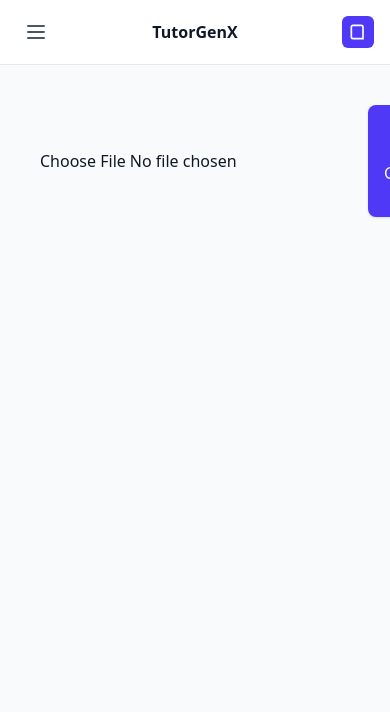
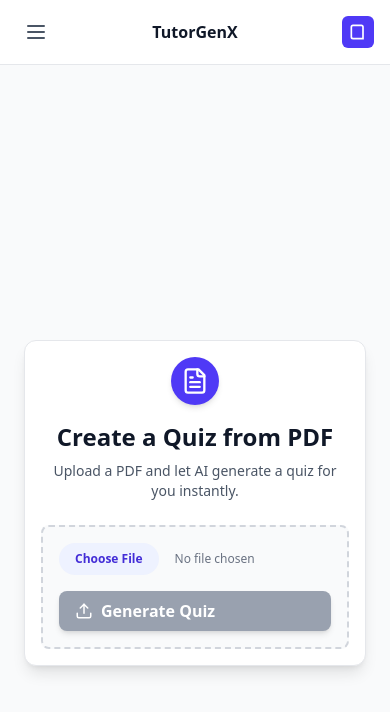
Before and after one commit to areesh18/TutorGenX, a React (Vite) app in the folder frontend/: page /quizfrompdf in a window 390 px wide. Shown: the top 712 px of the page. Built offline with nearby package versions, Linux system fonts and the light colour scheme.

Commit message:
quiz section working fine, made responsive

```diff
--- a/frontend/src/pages/QuizFromPDF.jsx
+++ b/frontend/src/pages/QuizFromPDF.jsx
@@ -3,6 +3,16 @@
 import React, { useState } from "react"
 import axios from "axios"
 import { motion, AnimatePresence } from "framer-motion"
+import { Upload, FileText, CheckCircle, XCircle, RefreshCcw } from 'lucide-react'
+
+// Custom components for a cleaner UI
+const LoadingSpinner = () => (
+  <div className="flex flex-col items-center justify-center p-6 sm:p-8 bg-white rounded-xl sm:rounded-2xl shadow-xl border border-gray-200 w-full max-w-xs sm:max-w-md mx-auto">
+    <div className="w-10 h-10 sm:w-12 sm:h-12 border-4 border-indigo-200 border-t-indigo-600 rounded-full animate-spin mb-4" />
+    <span className="text-gray-900 font-medium text-base sm:text-lg">Processing...</span>
+    <span className="text-gray-500 text-xs sm:text-sm mt-1">This may take a moment.</span>
+  </div>
+)
 
 const QuizFromPDF = () => {
   const [file, setFile] = useState(null)
@@ -12,15 +22,26 @@ const QuizFromPDF = () => {
   const [score, setScore] = useState(0)
   const [showPopup, setShowPopup] = useState(false)
   const [loading, setLoading] = useState(false)
+  const [error, setError] = useState(null)
 
   const handleFileChange = (e) => {
     setFile(e.target.files[0])
+    setError(null)
   }
 
   const handleUpload = async () => {
-    if (!file) return alert("Please select a PDF file first.")
+    if (!file) {
+      setError("Please select a PDF file first.")
+      return
+    }
 
     setLoading(true)
+    setError(null)
+    setQuiz([])
+    setScore(0)
+    setQuizSubmitted(false)
+    setSelectedAnswers({}) // <-- Add this line to reset answers
+
     try {
       // Step 1: Upload PDF -> get extracted text
       const formData = new FormData()
@@ -32,7 +53,6 @@ const QuizFromPDF = () => {
         },
       })
       const extractedText = textRes.data
-      console.log("Extracted Text:", extractedText)
 
       // Step 2: Send extracted text -> get quiz
       const quizRes = await axios.post(
@@ -47,7 +67,7 @@ const QuizFromPDF = () => {
       setQuiz(quizRes.data.quiz || [])
     } catch (err) {
       console.error("Error generating quiz:", err)
-      alert("Failed to generate quiz. Check console for details.")
+      setError("Failed to generate quiz. Please check the console for details.")
     } finally {
       setLoading(false)
     }
@@ -88,37 +108,119 @@ const QuizFromPDF = () => {
   }
 
   return (
-    <div className="p-6 space-y-4">
-      {/* File Upload */}
-      <div className="flex gap-4 items-center">
-        <input type="file" accept="application/pdf" onChange={handleFileChange} />
-        <button
-          onClick={handleUpload}
-          disabled={loading}
-          className="bg-indigo-600 hover:bg-indigo-700 text-white px-4 py-2 rounded-lg shadow"
+    <div className="min-h-screen bg-gray-50 px-2 sm:px-6 py-4 flex flex-col items-center justify-center font-sans text-gray-900">
+
+      {/* Main Content Card */}
+      <motion.div
+        initial={{ y: 20, opacity: 0 }}
+        animate={{ y: 0, opacity: 1 }}
+        transition={{ duration: 0.5 }}
+        className="w-full max-w-lg sm:max-w-2xl md:max-w-3xl lg:max-w-4xl p-4 sm:p-8 bg-white rounded-xl sm:rounded-2xl border border-gray-200 shadow-lg space-y-6"
       >
-          {loading ? "Processing..." : "Upload & Generate Quiz"}
-        </button>
+        <div className="text-center">
+          <div className="inline-flex items-center justify-center w-12 h-12 sm:w-16 sm:h-16 bg-indigo-600 text-white rounded-full mb-4 shadow-md">
+            <FileText size={28} className="sm:size-32" />
+          </div>
+          <h2 className="text-2xl sm:text-3xl font-bold mb-2">Create a Quiz from PDF</h2>
+          <p className="text-gray-600 text-sm sm:text-base">Upload a PDF and let AI generate a quiz for you instantly.</p>
         </div>
 
+        {/* File Upload Section */}
+        <div className="flex flex-col items-center justify-center p-4 sm:p-6 border-2 border-dashed border-gray-300 rounded-lg sm:rounded-xl bg-gray-50">
+          <div className="flex flex-col sm:flex-row items-center gap-4 w-full">
+            <input
+              type="file"
+              accept="application/pdf"
+              onChange={handleFileChange}
+              className="block w-full text-xs sm:text-sm text-gray-500
+                file:mr-4 file:py-2 file:px-4
+                file:rounded-full file:border-0
+                file:text-xs sm:file:text-sm file:font-semibold
+                file:bg-indigo-50 file:text-indigo-700
+                hover:file:bg-indigo-100"
+            />
+            <motion.button
+              onClick={handleUpload}
+              disabled={loading || !file}
+              className="flex items-center gap-2 bg-indigo-600 hover:bg-indigo-700 text-white px-4 sm:px-6 py-2 sm:py-3 rounded-lg font-semibold shadow-md disabled:bg-gray-400 disabled:cursor-not-allowed w-full sm:w-auto"
+              whileHover={{ scale: 1.02 }}
+              whileTap={{ scale: 0.98 }}
+            >
+              {loading ? (
+                <>
+                  <RefreshCcw size={18} className="animate-spin" />
+                  Processing...
+                </>
+              ) : (
+                <>
+                  <Upload size={18} />
+                  Generate Quiz
+                </>
+              )}
+            </motion.button>
+          </div>
+          {file && <p className="mt-4 text-xs sm:text-sm text-gray-600 break-all">Selected file: <span className="font-medium text-gray-800">{file.name}</span></p>}
+          {error && <p className="mt-4 text-xs sm:text-sm text-red-600">{error}</p>}
+        </div>
+      </motion.div>
+
+      {/* Loading State */}
+      {loading && (
+        <motion.div
+          initial={{ opacity: 0 }}
+          animate={{ opacity: 1 }}
+          className="mt-6 sm:mt-8 w-full"
+        >
+          <LoadingSpinner />
+        </motion.div>
+      )}
+
       {/* Quiz Section */}
+      <AnimatePresence mode="wait">
         {quiz.length > 0 && (
+          <motion.div
+            key="quiz-section"
+            initial={{ y: 20, opacity: 0 }}
+            animate={{ y: 0, opacity: 1 }}
+            exit={{ y: -20, opacity: 0 }}
+            transition={{ duration: 0.4 }}
+            className="w-full max-w-lg sm:max-w-2xl md:max-w-3xl lg:max-w-4xl mt-6 sm:mt-8 space-y-6"
+          >
+            <h3 className="text-xl sm:text-2xl font-bold text-center">Your Quiz</h3>
             <div className="space-y-4">
               {quiz.map((q, idx) => (
-            <div key={idx} className="bg-white p-4 rounded-xl border border-gray-200 shadow-sm">
-              <h3 className="font-semibold text-lg mb-3">
-                {idx + 1}. {q.question}
+                <motion.div
+                  key={idx}
+                  initial={{ x: -20, opacity: 0 }}
+                  animate={{ x: 0, opacity: 1 }}
+                  transition={{ delay: idx * 0.1 }}
+                  className="bg-white p-4 sm:p-6 rounded-lg sm:rounded-xl border border-gray-200 shadow-sm"
+                >
+                  <h3 className="font-semibold text-base sm:text-lg mb-3 flex items-center gap-2">
+                    <span className="w-6 h-6 flex items-center justify-center bg-indigo-50 text-indigo-600 rounded-full text-xs sm:text-sm font-bold">{idx + 1}</span>
+                    {q.question}
                   </h3>
                   <ul className="space-y-2">
                     {q.options.map((opt, i) => {
                       const optionLetter = String.fromCharCode(65 + i)
                       const isSelected = selectedAnswers[idx] === optionLetter
+                      const isCorrect = quizSubmitted && (String(q.answer).trim().toUpperCase() === optionLetter || String(q.answer).trim() === String(opt).trim())
+
+                      let labelClasses = "bg-white border-gray-200 text-gray-700 hover:bg-gray-50"
+                      if (quizSubmitted) {
+                        if (isCorrect) {
+                          labelClasses = "bg-emerald-50 border-emerald-300 text-emerald-800"
+                        } else if (isSelected) {
+                          labelClasses = "bg-rose-50 border-rose-300 text-rose-800"
+                        }
+                      } else if (isSelected) {
+                        labelClasses = "bg-indigo-50 border-indigo-300 text-indigo-800"
+                      }
+
                       return (
-                    <motion.li key={i} whileHover={{ scale: 1.02 }} whileTap={{ scale: 0.98 }}>
+                        <motion.li key={i} whileHover={{ scale: 1.01 }} whileTap={{ scale: 0.99 }}>
                           <label
-                        className={`flex items-center p-3 rounded-lg border cursor-pointer transition ${
-                          isSelected ? "bg-indigo-50 border-indigo-300" : "bg-white border-gray-200"
-                        }`}
+                            className={`flex items-center p-2 sm:p-3 rounded-lg border cursor-pointer transition-colors duration-200 ${labelClasses} w-full`}
                           >
                             <input
                               type="radio"
@@ -129,65 +231,77 @@ const QuizFromPDF = () => {
                               onChange={() => handleAnswerSelect(idx, optionLetter)}
                               className="sr-only"
                             />
-                        <span className="font-semibold">{optionLetter}.</span>
-                        <span className="ml-2">{opt}</span>
+                            <span className="font-semibold w-5 text-center">{optionLetter}.</span>
+                            <span className="ml-2 break-words">{opt}</span>
                           </label>
                         </motion.li>
                       )
                     })}
                   </ul>
+                </motion.div>
+              ))}
             </div>
-          ))}
 
+            <div className="flex flex-col sm:flex-row gap-4 mt-6">
               {!quizSubmitted ? (
-            <button
+                <motion.button
                   onClick={handleSubmitQuiz}
-              className="bg-indigo-600 hover:bg-indigo-700 text-white px-6 py-3 rounded-lg font-semibold"
+                  className="flex-1 bg-indigo-600 hover:bg-indigo-700 text-white px-4 sm:px-6 py-2 sm:py-3 rounded-lg font-semibold shadow-md"
+                  whileHover={{ scale: 1.01 }}
+                  whileTap={{ scale: 0.99 }}
                 >
                   Submit Quiz
-            </button>
+                </motion.button>
               ) : (
-            <button
+                <motion.button
                   onClick={handleRetryQuiz}
-              className="bg-rose-600 hover:bg-rose-700 text-white px-6 py-3 rounded-lg font-semibold"
+                  className="flex-1 bg-rose-600 hover:bg-rose-700 text-white px-4 sm:px-6 py-2 sm:py-3 rounded-lg font-semibold shadow-md"
+                  whileHover={{ scale: 1.01 }}
+                  whileTap={{ scale: 0.99 }}
                 >
                   Retry
-            </button>
+                </motion.button>
               )}
             </div>
+          </motion.div>
         )}
+      </AnimatePresence>
 
       {/* Popup */}
       <AnimatePresence>
         {showPopup && (
           <motion.div
-            className="fixed inset-0 z-50 flex items-center justify-center bg-black/50"
+            className="fixed inset-0 z-50 flex items-center justify-center bg-black/50 p-2 sm:p-4"
             initial={{ opacity: 0 }}
             animate={{ opacity: 1 }}
             exit={{ opacity: 0 }}
           >
             <motion.div
-              className="bg-white p-6 rounded-2xl shadow-xl text-center"
-              initial={{ scale: 0.9 }}
-              animate={{ scale: 1 }}
-              exit={{ scale: 0.9 }}
+              className="bg-white p-4 sm:p-8 rounded-xl sm:rounded-2xl shadow-2xl text-center w-full max-w-xs sm:max-w-sm"
+              initial={{ scale: 0.9, y: 20 }}
+              animate={{ scale: 1, y: 0 }}
+              exit={{ scale: 0.9, y: -20 }}
+              transition={{ type: "spring", stiffness: 300, damping: 25 }}
             >
-              <h2 className="text-xl font-semibold mb-2">Quiz Completed</h2>
-              <p>
-                You scored <span className="font-bold text-indigo-600">{score}</span> out of {quiz.length}
+              <div className="inline-flex items-center justify-center w-12 h-12 sm:w-16 sm:h-16 bg-indigo-100 text-indigo-600 rounded-full mb-4">
+                <CheckCircle size={28} className="sm:size-32" />
+              </div>
+              <h2 className="text-xl sm:text-2xl font-bold mb-2">Quiz Completed!</h2>
+              <p className="text-gray-600 text-base sm:text-lg">
+                You scored <span className="font-bold text-indigo-600">{score}</span> out of {quiz.length} questions.
               </p>
-              <div className="mt-4 flex gap-3 justify-center">
+              <div className="mt-6 flex flex-col gap-3">
+                <button
+                  onClick={handleRetryQuiz}
+                  className="w-full px-4 py-2.5 rounded-lg font-semibold text-white bg-indigo-600 hover:bg-indigo-700 transition-colors"
+                >
+                  Try Again
+                </button>
                 <button
                   onClick={() => setShowPopup(false)}
-                  className="px-4 py-2 rounded-lg bg-slate-100 hover:bg-slate-200"
+                  className="w-full px-4 py-2.5 rounded-lg bg-gray-100 hover:bg-gray-200 text-gray-800 font-semibold transition-colors"
                 >
                   Close
-                </button>
-                <button
-                  onClick={handleRetryQuiz}
-                  className="px-4 py-2 rounded-lg bg-indigo-600 hover:bg-indigo-700 text-white"
-                >
-                  Try Again
                 </button>
               </div>
             </motion.div>
```
Lines whose indentation alone changed are shown as unchanged.
